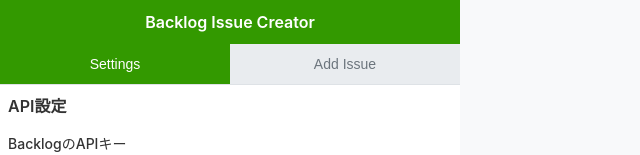
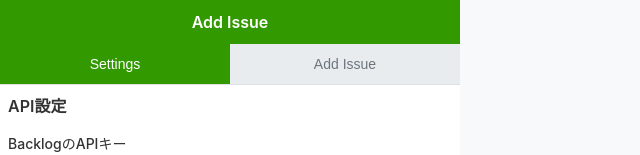
Before and after one commit to midnight480/backlog-add-issue-extention, a browser extension: page sidepanel/sidepanel.html in a window 1280 px wide. Shown: the top 155 px of the page, without its empty margins (0-640 px from the left). Drawn offline with Linux system fonts and the light colour scheme.

Commit message:
chore: rename 'Backlog Issue Creator' to 'Add Issue' and add host permissions

```diff
--- a/background/service-worker.js
+++ b/background/service-worker.js
@@ -10,7 +10,7 @@
 
 // Service Worker のインストール時の処理
 chrome.runtime.onInstalled.addListener((details) => {
-  console.log('Backlog Issue Creator Service Worker installed:', details.reason);
+  console.log('Add Issue Service Worker installed:', details.reason);
 
   // 初回インストール時の初期化処理
   if (details.reason === 'install') {
@@ -29,7 +29,7 @@ chrome.runtime.onInstalled.addListener((details) => {
 
 // Service Worker の起動時の処理
 chrome.runtime.onStartup.addListener(() => {
-  console.log('Backlog Issue Creator Service Worker started');
+  console.log('Add Issue Service Worker started');
 });
 
 // 他のコンポーネントからのメッセージ処理
@@ -857,7 +857,7 @@ async function handleGetActiveTabPageInfo() {
   }
 }
 
-console.log('Backlog Issue Creator Service Worker loaded');
+console.log('Add Issue Service Worker loaded');
 
 /**
  * エラー回復とシステム安定性機能
--- a/content/url-extractor.js
+++ b/content/url-extractor.js
@@ -6,7 +6,7 @@
  * 現在のタブのURLとタイトルを取得し、Background Service Workerと通信する
  */
 
-console.log('Backlog Issue Creator Content Script loaded');
+console.log('Add Issue Content Script loaded');
 
 /**
  * 現在のページの情報を取得する
--- a/package.json
+++ b/package.json
@@ -1,5 +1,5 @@
 {
-  "name": "anybacklog",
+  "name": "backlog-add-issue-extension",
   "version": "1.0.0",
   "description": "Chrome拡張機能として、BacklogのAPIキー管理と課題追加機能を提供するシステム",
   "main": "manifest.json",
@@ -48,7 +48,7 @@
     "collectCoverageFrom": [
       "background/**/*.js",
       "content/**/*.js",
-      "popup/**/*.js",
+      "sidepanel/**/*.js",
       "!**/node_modules/**",
       "!**/test/**"
     ],
--- a/sidepanel/sidepanel.html
+++ b/sidepanel/sidepanel.html
@@ -8,7 +8,7 @@
     <div id="app">
         <!-- ヘッダー -->
         <div class="header">
-            <h1>Backlog Issue Creator</h1>
+            <h1>Add Issue</h1>
         </div>
 
         <!-- ナビゲーション -->
--- a/sidepanel/sidepanel.js
+++ b/sidepanel/sidepanel.js
@@ -158,7 +158,7 @@ class SidePanelUI {
         // お気に入りプロジェクトをストレージから読み込む（最後に実行）
         await this.loadFavoriteProjectsFromStorage();
 
-        console.log('Backlog Issue Creator Side Panel initialized');
+        console.log('Add Issue Side Panel initialized');
     }
 
     /**
```
Also changed, not shown: README.md, manifest.json.
